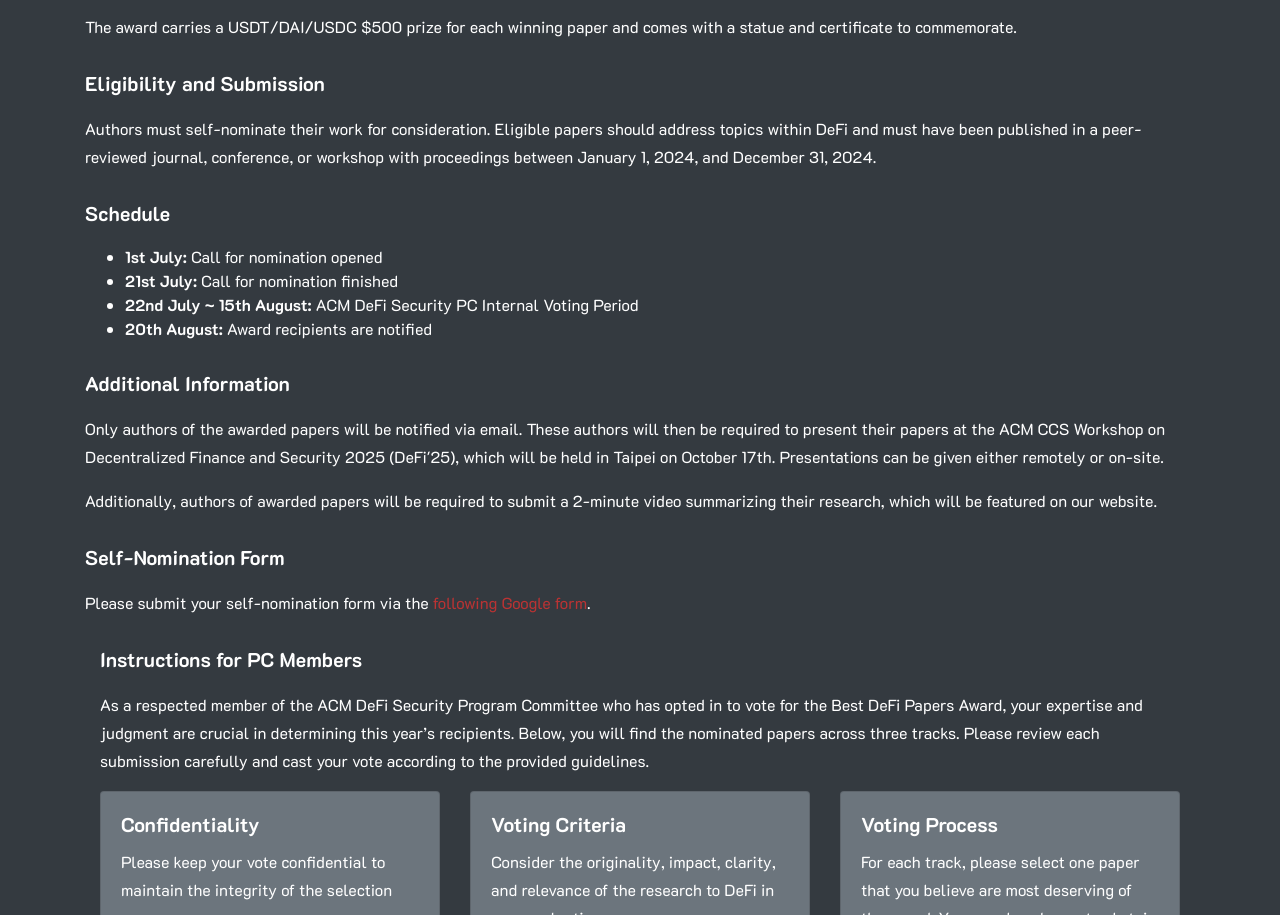
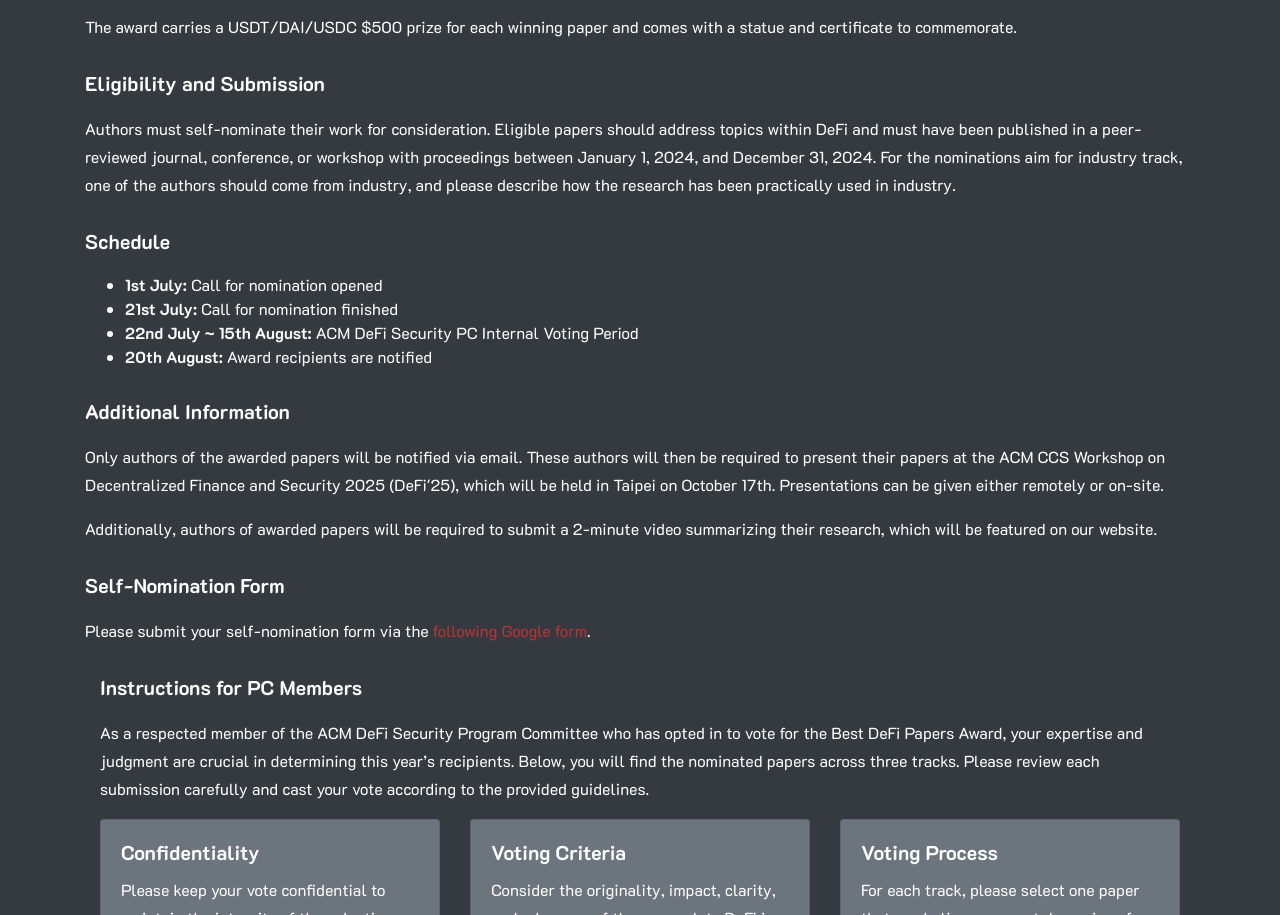
Before and after one commit to Decentralized-Intelligence/defi-workshop, a plain HTML site: page defi2025/index.html in a window 1280 px wide. Shown: the part 5306-6221 px from the top of the page. Drawn offline with nearby package versions, Linux system fonts and the light colour scheme.

Commit message:
add industry track rule

```diff
--- a/defi2025/index.html
+++ b/defi2025/index.html
@@ -798,7 +798,11 @@
                     <h3 class="section-subheading">Eligibility and Submission</h3>
                     <p>Authors must self-nominate their work for consideration. Eligible papers should address topics
                         within DeFi and must have been published in a peer-reviewed journal, conference, or workshop with
-                        proceedings between January 1, 2024, and December 31, 2024.</p>
+                        proceedings between January 1, 2024, and December 31, 2024.
+                    For the nominations aim for industry track, one of the authors should come from industry, and please describe how the research has been practically used in industry.
+                </p>
+
+
 
                     <h3 class="section-subheading">Schedule</h3>
                     <ul>
```
Also changed, not shown: index.html (+5 -1 lines).
